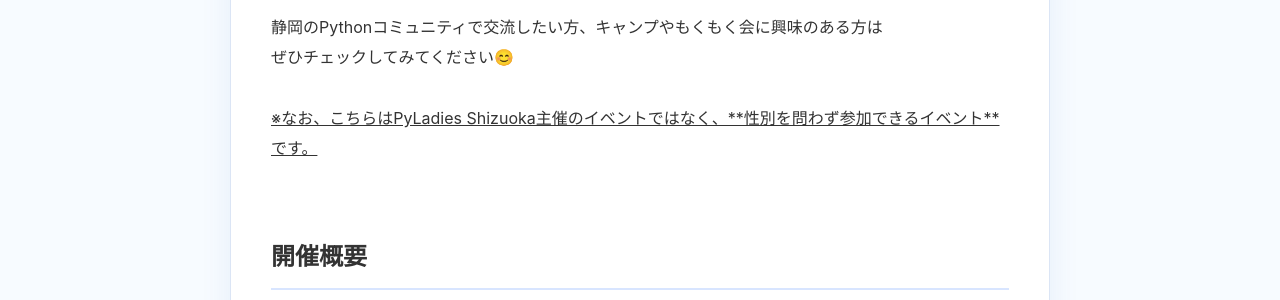
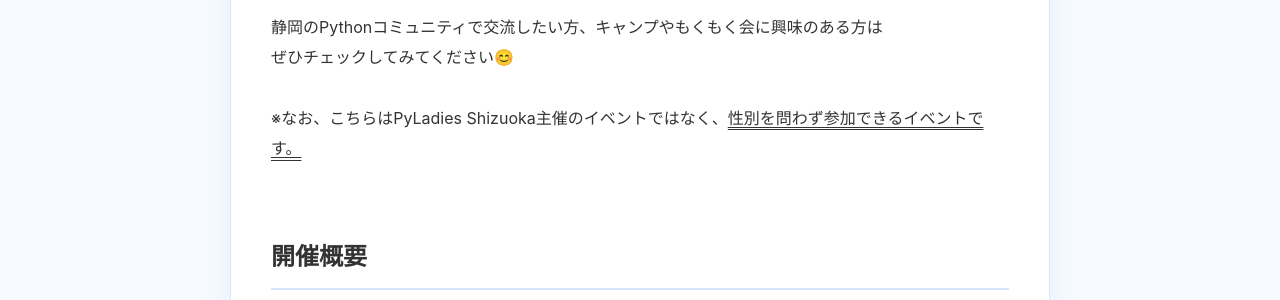
Before and after one commit to PyLadiesShizuoka/pyladiesshizuoka.github.io, a Jekyll site: the page built from _posts/2026-08-31-shizuhack.md, in a window 1280 px wide and 900 px high, scrolled down 489 px. Shown: the part 152-452 px from the top of the window. Built offline with Jekyll 4.4.1, drawn with Linux system fonts in a browser that asks for light colours.

Commit message:
Update event description formatting in shizuhack.md

```diff
--- a/_posts/2026-08-31-shizuhack.md
+++ b/_posts/2026-08-31-shizuhack.md
@@ -18,7 +18,7 @@
 静岡のPythonコミュニティで交流したい方、キャンプやもくもく会に興味のある方は<br>
 ぜひチェックしてみてください😊<br>
 <br>
-<u>※なお、こちらはPyLadies Shizuoka主催のイベントではなく、**性別を問わず参加できるイベント**です。</u><br><br>
+※なお、こちらはPyLadies Shizuoka主催のイベントではなく、<span class="double-underline">性別を問わず参加できるイベントです。</span><br><br>
 
 
 ## 開催概要
```
